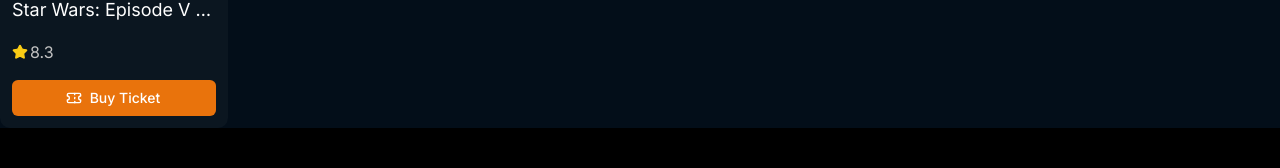
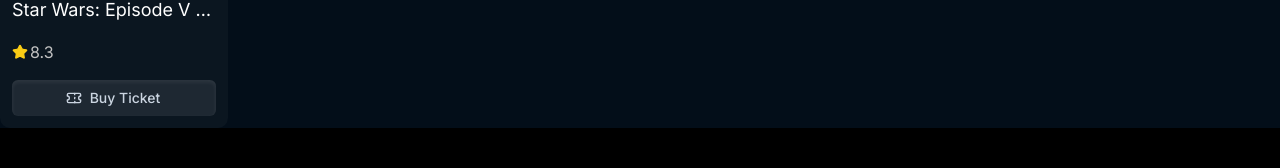
Before and after one commit to Nolb226/movie-booking-nextjs, a Next.js app: page /booking in a window 1280 px wide. Shown: the part 425-593 px from the top of the page. Built offline with nearby package versions, Linux system fonts and the light colour scheme.

Commit message:
chore: update movie-card

```diff
--- a/src/components/movie-card.tsx
+++ b/src/components/movie-card.tsx
@@ -38,7 +38,7 @@
                 <Star className="size-4 fill-yellow-400 text-yellow-400" />
                 <p className="text-[#C3C3C3]">{rating}</p>
             </div>
-            <Button hasIcon variant="highlight">
+            <Button hasIcon variant="secondary">
                 <Ticket className="size-4" />
                 Buy Ticket
             </Button>
```
